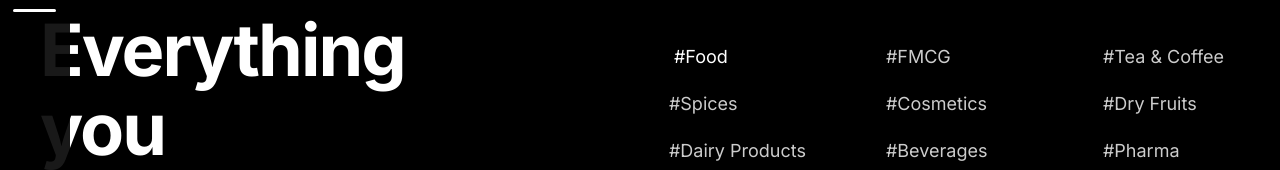
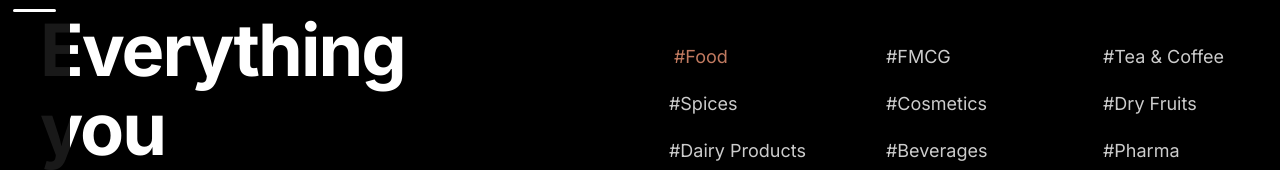
Before and after one commit to thewolfcommander/temvuefamespreadmedia, a Vue app: page /#/ in a window 1280 px wide. In both pictures the pointer is over the link "#Food". Shown: the part 6618-6788 px from the top of the page. Built offline with nearby package versions, Linux system fonts and the light colour scheme; a web font is replaced by a local one.

Commit message:
Refactor: update hover color for tag links to use primary variable for consistency

```diff
--- a/src/components/ServicesOverview.vue
+++ b/src/components/ServicesOverview.vue
@@ -226,7 +226,7 @@ onMounted(() => {
 }
 
 .tag-link:hover {
-    color: var(--primary-blue);
+    color: var(--primary);
     transform: translateX(5px);
     opacity: 1;
 }
```
